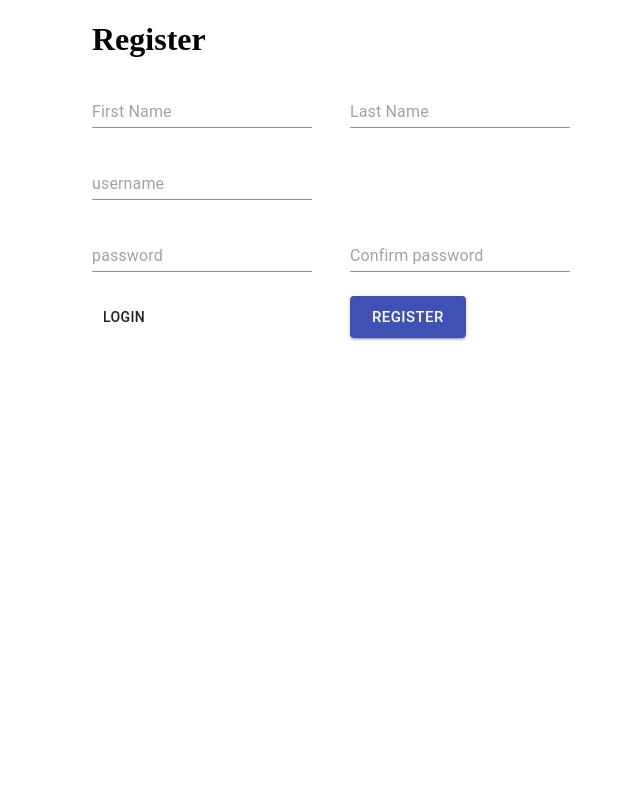
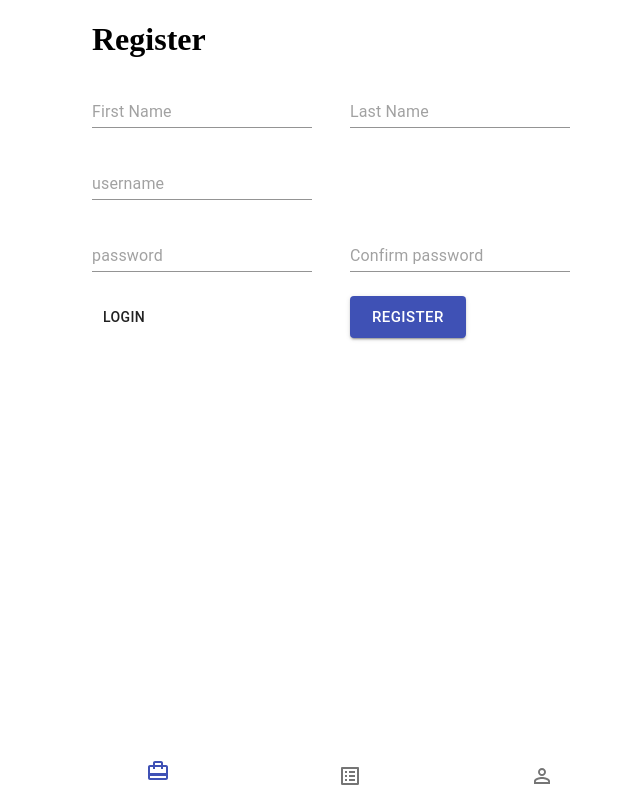
Before and after one commit to ousunny/travelpal, a React (Create React App) app in the folder client/: page /register in a window 1280 px wide. Shown: the whole page, without its empty margins (298-938 px from the left). Built offline with nearby package versions, Linux system fonts and the light colour scheme; no server answers; the HTML template or start-up script is replaced by a standard one.

Commit message:
BottomNavBar

```diff
--- a/client/src/App.js
+++ b/client/src/App.js
@@ -5,6 +5,7 @@ import { Container } from '@material-ui/core';
 import Login from './components/auth/Login';
 import Register from './components/auth/Register';
 import Alert from './components/layout/Alert';
+import BottomNavBar from './components/layout/BottomNavBar';
 
 import setAuthToken from './utils/setAuthToken';
 import { loadUser } from './actions/auth';
@@ -33,6 +34,7 @@ const App = () => {
               <Route exact path="/register" component={Register} />
             </Switch>
           </Container>
+          <BottomNavBar />
         </Fragment>
       </Router>
     </Provider>
--- a/client/src/components/layout/BottomNavBar.js
+++ b/client/src/components/layout/BottomNavBar.js
@@ -1,4 +1,5 @@
 import React, { Fragment } from 'react';
+import { Link } from 'react-router-dom';
 import { makeStyles } from '@material-ui/core';
 import { BottomNavigation, BottomNavigationAction } from '@material-ui/core';
 import {
@@ -7,7 +8,13 @@ import {
   PersonOutlineOutlined
 } from '@material-ui/icons';
 
-const useStyles = makeStyles(theme => ({}));
+const useStyles = makeStyles(theme => ({
+  root: {
+    position: 'fixed',
+    width: '100%',
+    bottom: '0'
+  }
+}));
 
 const BottomNavBar = () => {
   const classes = useStyles();
@@ -19,12 +26,28 @@ const BottomNavBar = () => {
 
   return (
     <Fragment>
-      <BottomNavigation value={value} onChange={handleChange}>
-        <BottomNavigationAction value="trips" icon={<CardTravelOutlined />} />
-        <BottomNavigationAction value="activities" icon={<ListAltOutlined />} />
+      <BottomNavigation
+        className={classes.root}
+        value={value}
+        onChange={handleChange}
+      >
+        <BottomNavigationAction
+          value="trips"
+          icon={<CardTravelOutlined />}
+          to="/trips"
+          component={Link}
+        />
+        <BottomNavigationAction
+          value="activities"
+          icon={<ListAltOutlined />}
+          to="/profile/activities"
+          component={Link}
+        />
         <BottomNavigationAction
           value="profile"
           icon={<PersonOutlineOutlined />}
+          to="/profile"
+          component={Link}
         />
       </BottomNavigation>
     </Fragment>
```
